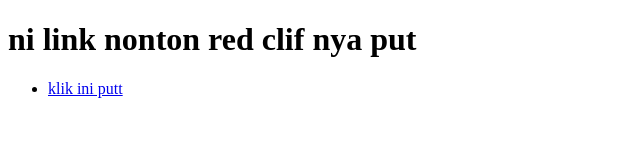
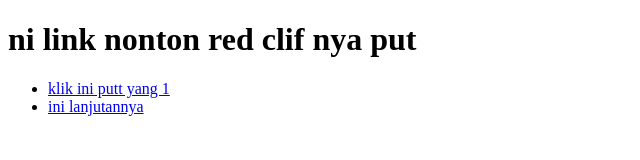
Before and after one commit to maul-tech/maul-tech.github.io.co-co.id.com, a plain HTML site: page index.html in a window 1280 px wide. Shown: the whole page, without its empty margins (0-640 px from the left). Drawn offline with Linux system fonts and the light colour scheme.

Commit message:
Update index.html

```diff
--- a/index.html
+++ b/index.html
@@ -10,7 +10,8 @@
   <h1> ni link nonton red clif nya put</h1>
     <nav>
       <ul>
-        <li><a href="https://lk21.film/red-cliff-2008/">klik ini putt</a></li>
+        <li><a href="https://lk21.film/red-cliff-2008/">klik ini putt yang 1</a></li>
+        <Li><a href="https://lk21.film/red-cliff-ii-2009/">ini lanjutannya</a></Li>
       </ul>
     </nav>
 </body>
```
